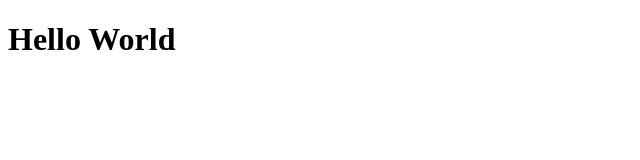
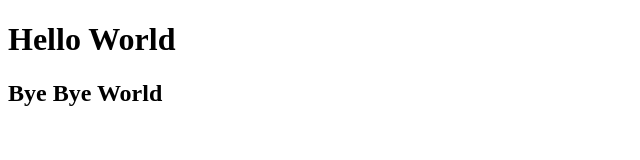
Before and after one commit to sabinfland/1strepo, a plain HTML site: page index.html in a window 1280 px wide. Shown: the whole page, without its empty margins (0-640 px from the left). Drawn offline with Linux system fonts and the light colour scheme.

Commit message:
bye world

```diff
--- a/index.html
+++ b/index.html
@@ -5,7 +5,9 @@
 </head>
 <body>
 
+
 <h1> Hello World</h1>
+<h2> Bye Bye World</h2>
 
 </body>
 </html>
```
